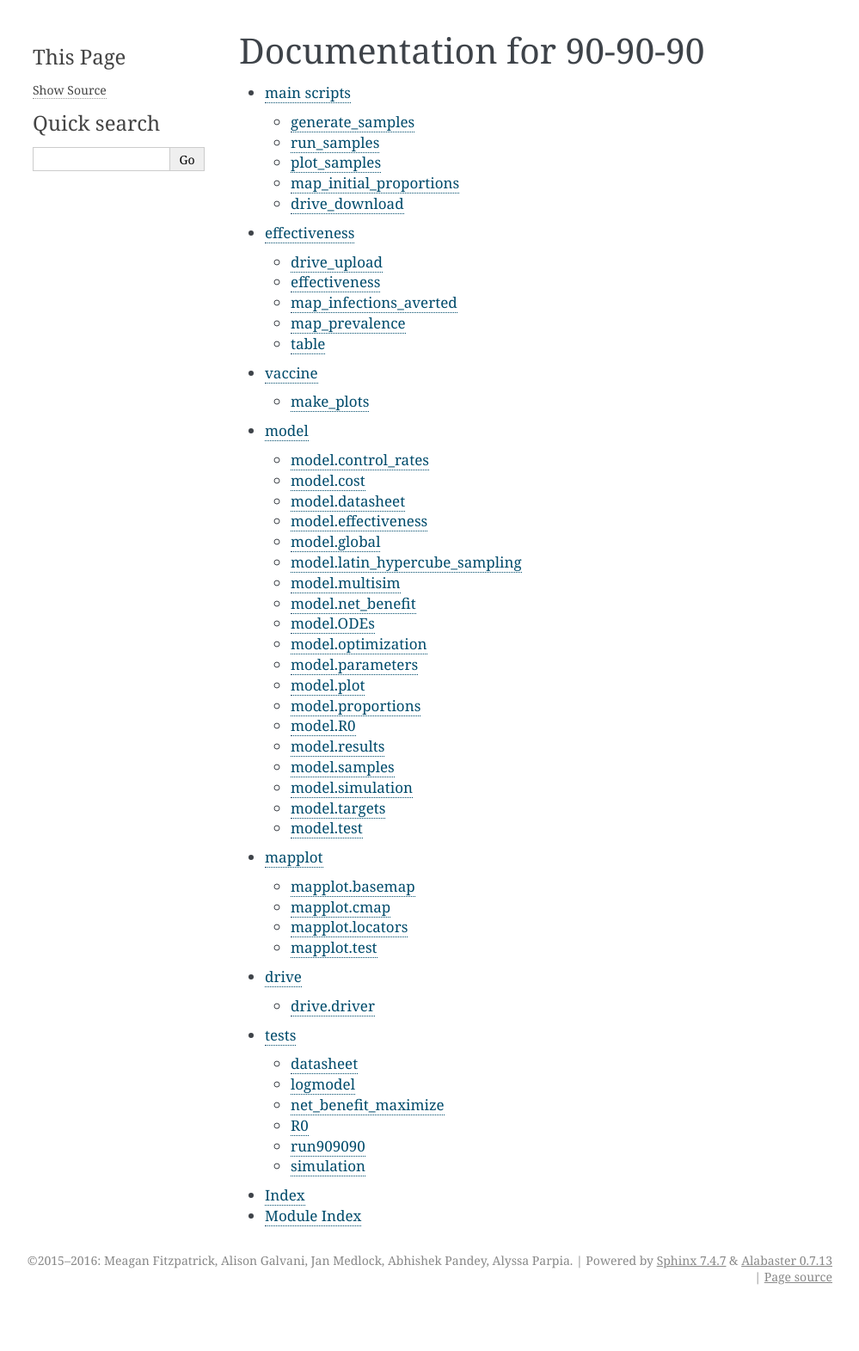
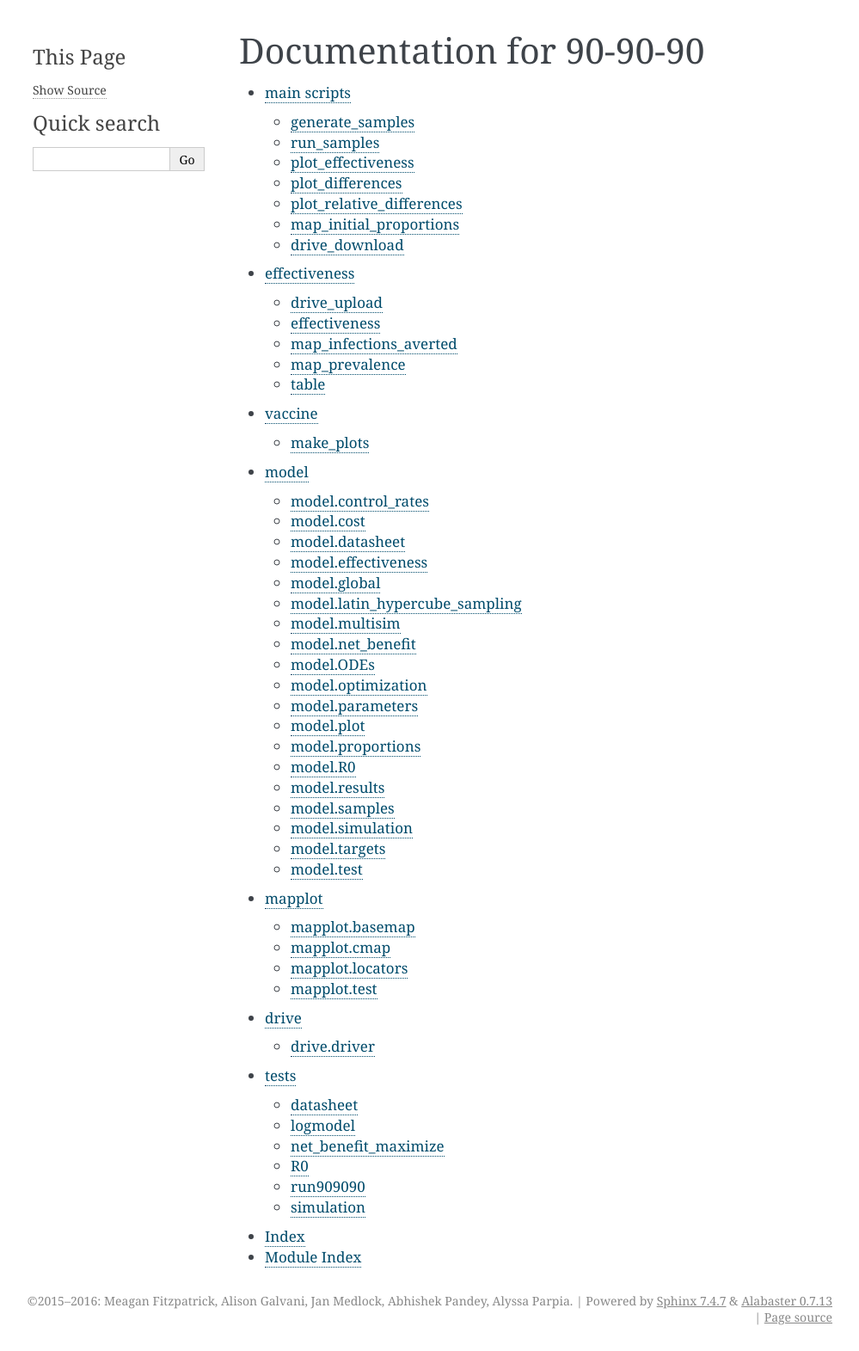
Before and after one commit to janmedlock/HIV-95-vaccine, a Sphinx documentation site: the page built from Codes/docs/source/index.rst, in a window 1280 px wide. Shown: the whole page at 86% size, without its empty margins (142-1141 px from the left). Built offline with Sphinx 7.4.7, drawn with Linux system fonts in a browser that asks for light colours; before the commit the page ends 1524 px from its top, so only the background shows below that.

Commit message:
Updated docs.

```diff
--- a/Codes/docs/source/scripts.rst
+++ b/Codes/docs/source/scripts.rst
@@ -9,9 +9,17 @@ run_samples
 -----------
 .. automodule:: run_samples
 
-plot_samples
-------------
-.. automodule:: plot_samples
+plot_effectiveness
+------------------
+.. automodule:: plot_effectiveness
+
+plot_differences
+----------------
+.. automodule:: plot_differences
+
+plot_relative_differences
+-------------------------
+.. automodule:: plot_relative_differences
 
 map_initial_proportions
 -----------------------
```
